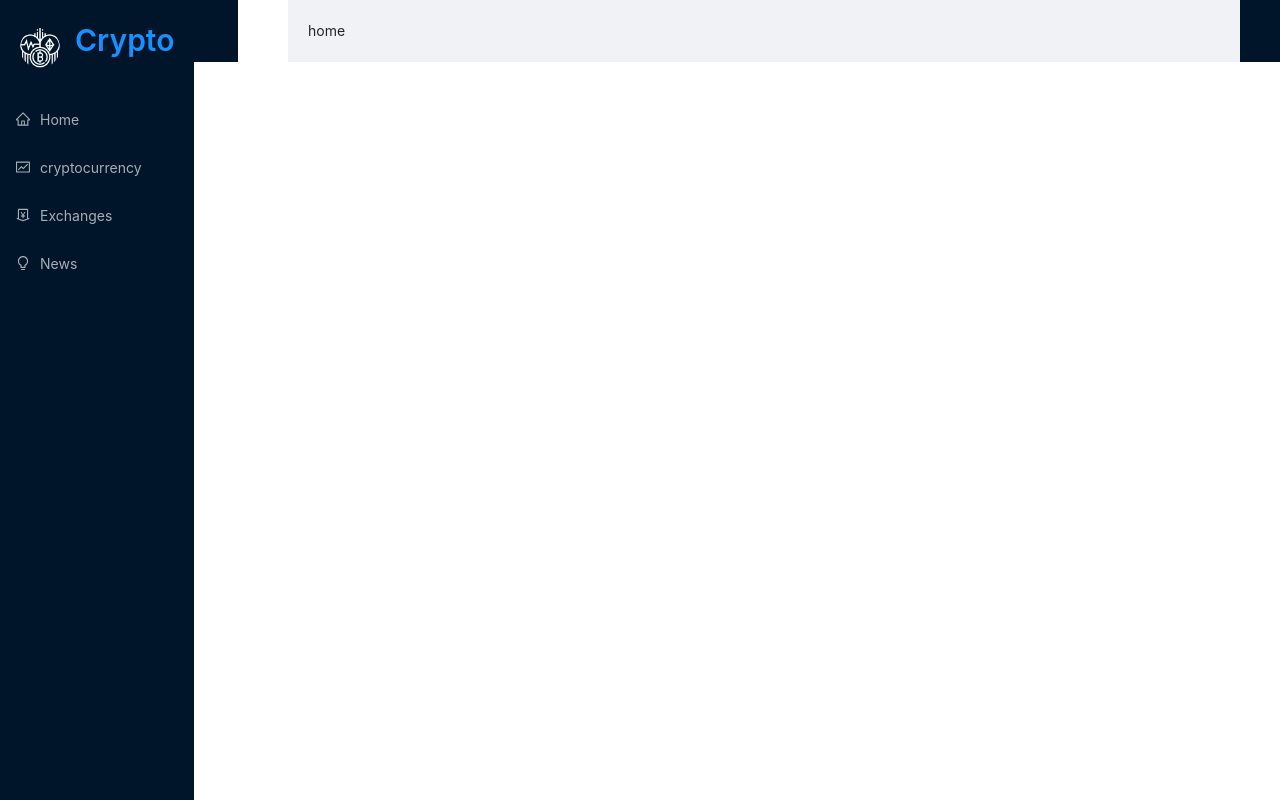
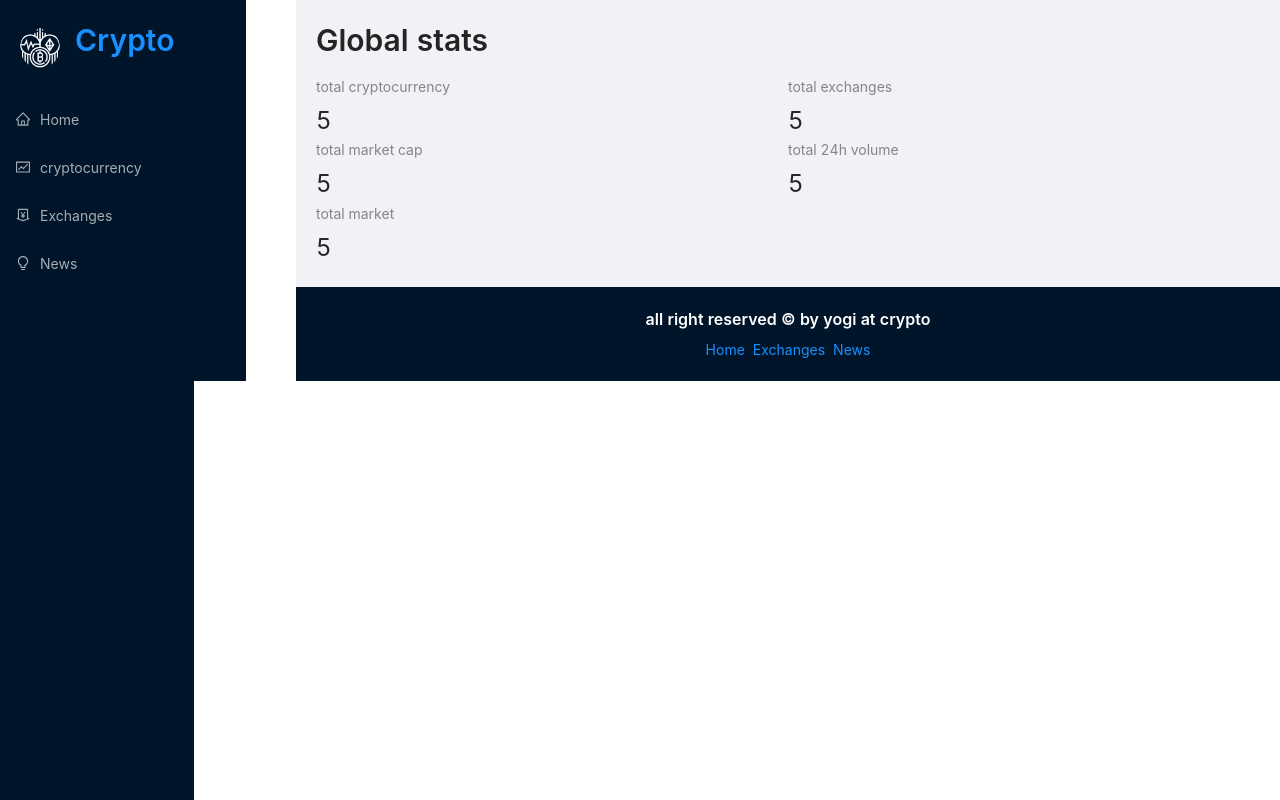
Before and after one commit to yogeshmishra667/crypto-v2-app, a React (Create React App) app: page / in a window 1280 px wide. Built offline with nearby package versions, Linux system fonts and the light colour scheme.

Commit message:
complete basic design like layout and footer

```diff
--- a/src/App.js
+++ b/src/App.js
@@ -39,8 +39,18 @@ const App = () => {
                         </Switch>
                     </div>
                 </Layout>
+
+                <div className="footer">
+                    <Typography.Title level={5} style={{ color: 'white' }}>
+                        all right reserved © by yogi at crypto
+                    </Typography.Title>
+                    <Space>
+                        <Link to="/">Home</Link>
+                        <Link to="/exchanges">Exchanges</Link>
+                        <Link to="/news">News</Link>
+                    </Space>
+                </div>
             </div>
-            <div className="footer"></div>
         </div>
     )
 }
--- a/src/components/Homepage.jsx
+++ b/src/components/Homepage.jsx
@@ -1,7 +1,33 @@
 import React from 'react'
-
+import millify from 'millify'
+import { Typography, Statistic, Row, Col } from 'antd'
+import { Link } from 'react-router-dom'
+const { Title } = Typography
 const Homepage = () => {
-    return <div>home</div>
+    return (
+        <>
+            <Title level={2} className="heading">
+                Global stats
+            </Title>
+            <Row>
+                <Col span={12}>
+                    <Statistic title="total cryptocurrency" value={5} />
+                </Col>
+                <Col span={12}>
+                    <Statistic title="total exchanges" value={5} />
+                </Col>
+                <Col span={12}>
+                    <Statistic title="total market cap" value={5} />
+                </Col>
+                <Col span={12}>
+                    <Statistic title="total 24h volume" value={5} />
+                </Col>
+                <Col span={12}>
+                    <Statistic title="total market" value={5} />
+                </Col>
+            </Row>
+        </>
+    )
 }
 
 export default Homepage
```
